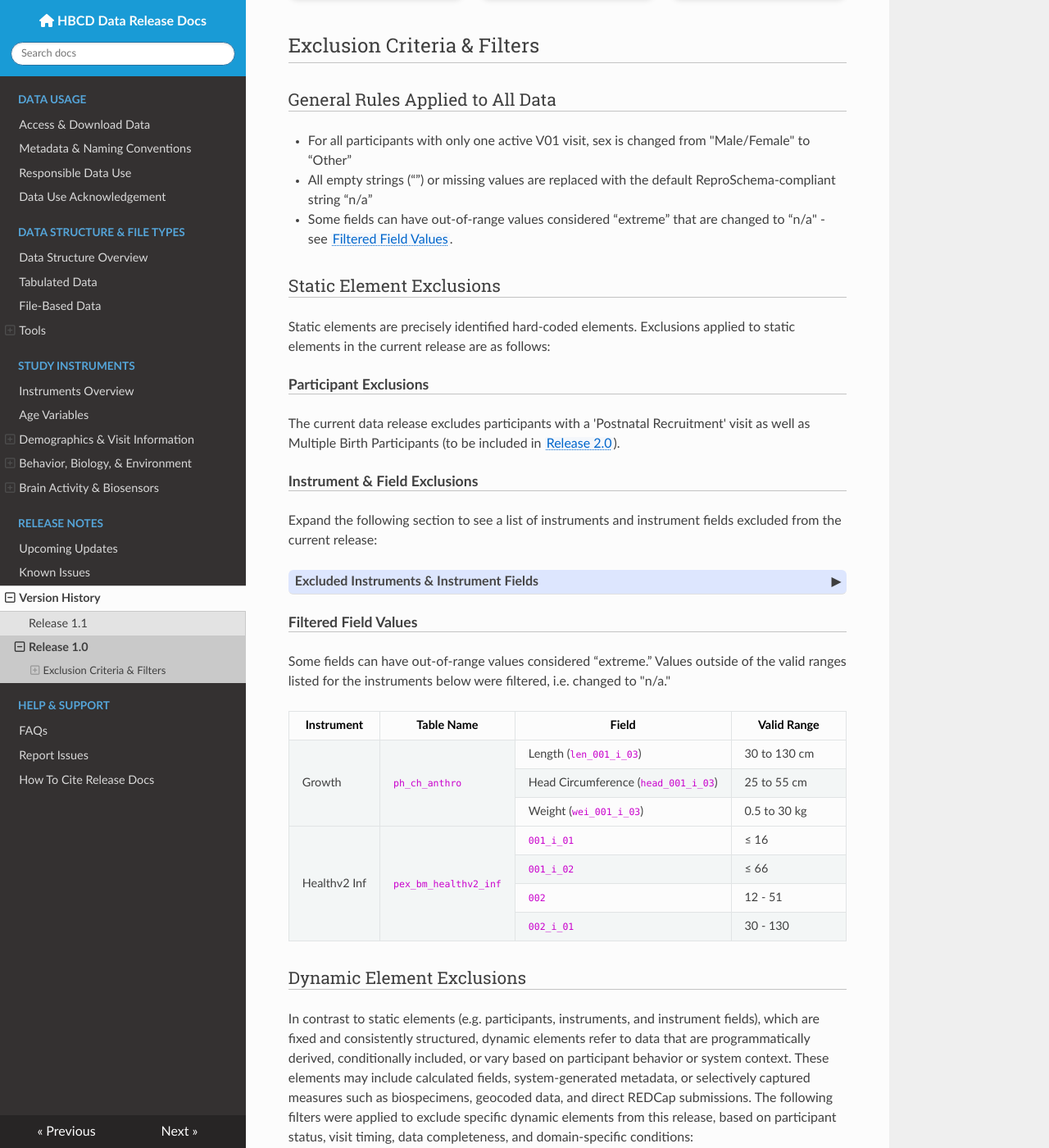
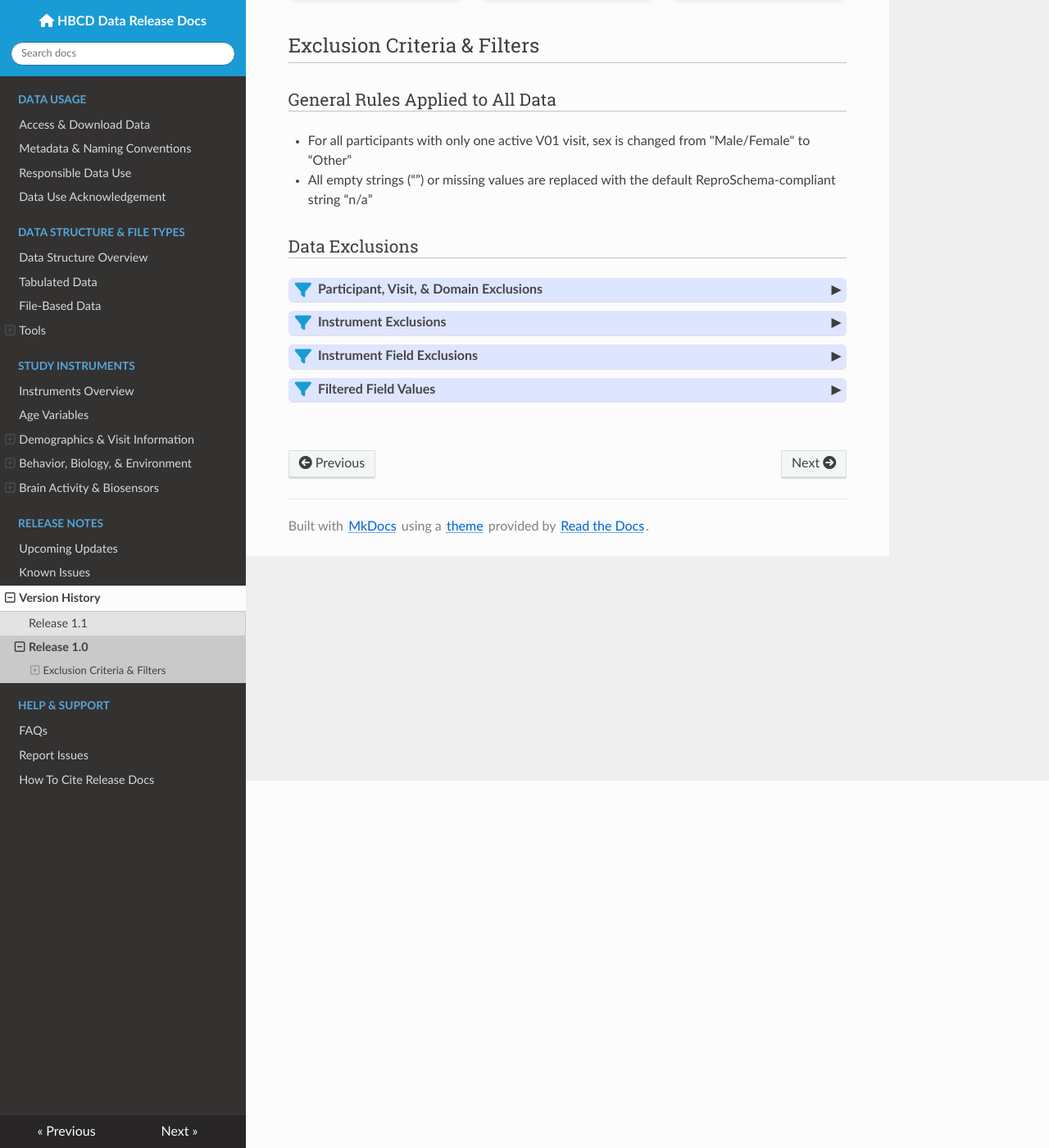
Before and after one commit to nbdc-datahub/hbcd-docs, an MkDocs documentation site: the page built from docs/changelog/versions/R1.md, in a window 1280 px wide and 1400 px high, scrolled down 448 px. Shown: the whole window at 82% size. Built offline with MkDocs 1.6.1, drawn with Linux system fonts in a browser that asks for light colours; nearby versions of some CDN libraries; some of the changed text lies outside the part shown.

Commit message:
reformat R1.0 page and exclusion filters description

```diff
--- a/docs/changelog/versions/R1.md
+++ b/docs/changelog/versions/R1.md
@@ -34,112 +34,129 @@
 ### General Rules Applied to All Data
 - For all participants with only one active V01 visit, sex is changed from "Male/Female" to “Other”
 - All empty strings (“”) or missing values are replaced with the default ReproSchema-compliant string “n/a”
-- Some fields can have out-of-range values considered “extreme” that are changed to “n/a" - see [Filtered Field Values](#filtered-field-values).
 
-### Static Element Exclusions
-Static elements are precisely identified hard-coded elements. Exclusions applied to static elements in the current release are as follows:
+### Data Exclusions
 
-#### Participant Exclusions
-The current data release excludes participants with a 'Postnatal Recruitment' visit as well as Multiple Birth Participants (to be included in [Release 2.0](../pending.md#release-20-release-date-tba)).
-
-#### Instrument & Field Exclusions
-
-Expand the following section to see a list of instruments and instrument fields excluded from the current release:
-
-<p>
-<div id="static-exclusions" class="table-banner" onclick="toggleCollapse(this)">
-    <span class="text-with-link">
-    <span class="text">Excluded Instruments & Instrument Fields</i></span>
-  <a class="anchor-link" href="#static-exclusions" title="Copy link">
+<div id="participants" class="table-banner" onclick="toggleCollapse(this)">
+  <span class="emoji"><i class="fa-solid fa-filter"></i></span>
+  <span class="text-with-link">
+  <span class="text">Participant, Visit, & Domain Exclusions</span>
+  <a class="anchor-link" href="#participants" title="Copy link">
   <i class="fa-solid fa-link"></i>
   </a>
   </span>
   <span class="arrow">▸</span>
 </div>
 <div class="table-collapsible-content">
-<div style="display: flex; gap: 10px; justify-content: flex-start; align-items: flex-start;">
-  <div>
-    <table style="width: 100%; border-collapse: collapse; table-layout: fixed; font-size: 14px">
-    <caption style="font-size: 1.2em; font-style: normal; padding-bottom: 5px;"><strong>Excluded Instruments</strong></caption>
-      <thead>
-        <tr>
-          <th style="width: 40%; text-align: center;">Instrument</th>
-          <th style="width: 30%; text-align: center;">Table Name</th>
-        </tr>
-      </thead>
-      <tbody>
-       <tr><td style="word-wrap: break-word; white-space: normal;">Biosensor Receipt Form</td><td style="word-wrap: break-word; white-space: normal;">sens_ch_rcpt</td></tr>
-    <tr><td style="word-wrap: break-word; white-space: normal;">EEG Acquisition Checklist - Form</td><td style="word-wrap: break-word; white-space: normal;">eeg_ch_chkl</td></tr>
-    <tr><td style="word-wrap: break-word; white-space: normal;">EEG Acquisition Checklist - Reattempt 1</td><td style="word-wrap: break-word; white-space: normal;">eeg_ch_chkl_1</td></tr>
-    <tr><td style="word-wrap: break-word; white-space: normal;">EEG Acquisition Checklist - Reattempt 2</td><td style="word-wrap: break-word; white-space: normal;">eeg_ch_chkl_2</td></tr>
-    <tr><td style="word-wrap: break-word; white-space: normal;">GABI Setup</td><td style="word-wrap: break-word; white-space: normal;">nt_pa_gabi_setup</td></tr>
-    <tr><td style="word-wrap: break-word; white-space: normal;">GABI Receipt</td><td style="word-wrap: break-word; white-space: normal;">nt_pa_gabi_rcpt</td></tr>
-    <tr><td style="word-wrap: break-word; white-space: normal;">ERICA 3–7 Months</td><td style="word-wrap: break-word; white-space: normal;">mh_cg_erica_3_7m</td></tr>
-    <tr><td style="word-wrap: break-word; white-space: normal;">ERICA 7–9 Months</td><td style="word-wrap: break-word; white-space: normal;">mh_cg_erica_7_9m</td></tr>
-    <tr><td style="word-wrap: break-word; white-space: normal;">ERICA FCM Admin 3–7 Months</td><td style="word-wrap: break-word; white-space: normal;">mh_cg_erica_fcm_adm_3_7m</td></tr>
-    <tr><td style="word-wrap: break-word; white-space: normal;">ERICA FCM Admin 7–9 Months</td><td style="word-wrap: break-word; white-space: normal;">mh_cg_erica_fcm_adm_7_9m</td></tr>
-    <tr><td style="word-wrap: break-word; white-space: normal;">MRI Data Summary Form</td><td style="word-wrap: break-word; white-space: normal;">mri_ra_chkl_data</td></tr>
-    <tr><td style="word-wrap: break-word; white-space: normal;">MRI Scan Session Summary Form</td><td style="word-wrap: break-word; white-space: normal;">mri_ra_chkl_scan</td></tr>
-    <tr><td style="word-wrap: break-word; white-space: normal;">MRI Pre/Post Scan Prep</td><td style="word-wrap: break-word; white-space: normal;">mri_ra_prep</td></tr>
-    <tr><td style="word-wrap: break-word; white-space: normal;">NIH Baby ToolBox</td><td style="word-wrap: break-word; white-space: normal;">ncl_ch_nbtb</td></tr>
-    <tr><td style="word-wrap: break-word; white-space: normal;">Participant Feedback Form</td><td style="word-wrap: break-word; white-space: normal;">adm_cg_fb</td></tr>
-    <tr><td style="word-wrap: break-word; white-space: normal;">RA Feedback</td><td style="word-wrap: break-word; white-space: normal;">adm_ra_fb</td></tr>
-    <tr><td style="word-wrap: break-word; white-space: normal;">Participant Alerts</td><td style="word-wrap: break-word; white-space: normal;">admin_alert</td></tr>
-    <tr><td style="word-wrap: break-word; white-space: normal;">TLFB (Timeline Follow Back) Summary Parser</td><td style="word-wrap: break-word; white-space: normal;">pex_ch_tlfb</td></tr>
-    <tr><td style="word-wrap: break-word; white-space: normal;">Visit Level Data</td><td style="word-wrap: break-word; white-space: normal;">adm_fd_visitdata</td></tr>
-    <tr><td style="word-wrap: break-word; white-space: normal;">Visit Start</td><td style="word-wrap: break-word; white-space: normal;">visit_start</td></tr>
-    <tr><td style="word-wrap: break-word; white-space: normal;">Urgent Events</td><td style="word-wrap: break-word; white-space: normal;">adm_fd_urgent</td></tr>
-    <tr><td style="word-wrap: break-word; white-space: normal;">Transitions in Care Questionnaire</td><td style="word-wrap: break-word; white-space: normal;">sed_cg_tic</td></tr>
-    </tbody>
-    </table>
-  </div>
-
-  <div>
-    <table style="width: 100%; border-collapse: collapse; table-layout: fixed; font-size: 14px">
-    <caption style="font-size: 1.2em; font-style: normal; padding-bottom: 5px;"><strong>Excluded Instrument Fields</strong></caption>
-      <thead>
-        <tr>
-          <th style="width: 30%; text-align: center;">Field</th>
-          <th style="width: 30%; text-align: center;">Field Name</th>
-        </tr>
-      </thead>
-  <tbody>
-    <tr><td style="word-wrap: break-word; white-space: normal;">Examiner</td><td style="word-wrap: break-word; white-space: normal;">Examiner</td></tr>
-    <tr><td style="word-wrap: break-word; white-space: normal;">Date of Birth</td><td style="word-wrap: break-word; white-space: normal;">DOB</td></tr>
-    <tr><td style="word-wrap: break-word; white-space: normal;">Informant</td><td style="word-wrap: break-word; white-space: normal;">informant</td></tr>
-    <tr><td style="word-wrap: break-word; white-space: normal;">Validity</td><td style="word-wrap: break-word; white-space: normal;">validity</td></tr>
-    <tr><td style="word-wrap: break-word; white-space: normal;">Duration</td><td style="word-wrap: break-word; white-space: normal;">duration</td></tr>
-    <tr><td style="word-wrap: break-word; white-space: normal;">Window Difference</td><td style="word-wrap: break-word; white-space: normal;">window_difference</td></tr>
-    <tr><td style="word-wrap: break-word; white-space: normal;">Start timestamp</td><td style="word-wrap: break-word; white-space: normal;">timestamp_start</td></tr>
-    <tr><td style="word-wrap: break-word; white-space: normal;">Stop timestamp</td><td style="word-wrap: break-word; white-space: normal;">timestamp_stop</td></tr>
-    <tr><td style="word-wrap: break-word; white-space: normal;">REDCap timestamp</td><td style="word-wrap: break-word; white-space: normal;">timestamp_redcap_locked</td></tr>
-    <tr><td style="word-wrap: break-word; white-space: normal;">Visit Data</td><td style="word-wrap: break-word; white-space: normal;">visit_stage removed from the visit_data category</td></tr>
-    <tr><td style="word-wrap: break-word; white-space: normal;">Height/Weight/Head Circumference</td><td style="word-wrap: break-word; white-space: normal;">ph_ch_anthro – BMI-related fields removed</td></tr>
-    <tr><td style="word-wrap: break-word; white-space: normal;">Breast Feeding History</td><td style="word-wrap: break-word; white-space: normal;">ph_cg_phx_i_bfh – All fields except 001 excluded</td></tr>
-    <tr><td style="word-wrap: break-word; white-space: normal;">Clinical Alerts</td><td style="word-wrap: break-word; white-space: normal;"> </td></tr>
-    <tr><td style="word-wrap: break-word; white-space: normal;">REDCap Complete status</td><td style="word-wrap: break-word; white-space: normal;">complete</td></tr>
-    <tr><td style="word-wrap: break-word; white-space: normal;">Scannable codes</td><td style="word-wrap: break-word; white-space: normal;">BioSamples codes, tracking Nos, etc.</td></tr>
-    <tr><td style="word-wrap: break-word; white-space: normal;">Line fields</td><td style="word-wrap: break-word; white-space: normal;"> </td></tr>
-    </tbody>
-    </table>
-  </div>
-</div>
+<p>The following participant data is excluded from the release:</p>
+<table class="table-no-vertical-lines" style="width: 100%; border-collapse: collapse; table-layout: fixed;">
+<thead>
+  <th></th>
+  <th>Excluded Data</th>
+</thead>
+<tbody>
+<tr>
+  <td colspan="1" rowspan="4"><strong>Participant Filters</strong></td>
+  <td>Inactive participants/sessions</td>
+</tr>
+<tr><td>Participants with no brain rating or brain rating noted as "atypical"</td></tr>
+<tr><td>Postnatal Recruitment participants</td></tr>
+<tr>
+  <td>Multiple Birth participants</td></tr>
+<tr>
+<td><strong>Visit Filters</strong></td>
+<td>Visits with 'LaunchPad Complete' Status set to 'Complete' after 2024-07-01 are excluded</td>
+</tr>
+<tr>
+<td colspan="1" rowspan="3"><strong>Domain Filters</strong></td>
+<td>BioSpecimens</td></tr>
+<tr><td>Geocoding data</td></tr>
+<tr><td>Transitions in Care</td></tr>
+</tbody>
+</table>
 </div>
 
-</p>
+<div id="instruments" class="table-banner" onclick="toggleCollapse(this)">
+  <span class="emoji"><i class="fa-solid fa-filter"></i></span>
+  <span class="text-with-link">
+  <span class="text">Instrument Exclusions</span>
+  <a class="anchor-link" href="#instruments" title="Copy link">
+  <i class="fa-solid fa-link"></i>
+  </a>
+  </span>
+  <span class="arrow">▸</span>
+</div>
+<div class="table-collapsible-content">
+<table class="table-no-vertical-lines" style="width: 100%; border-collapse: collapse; table-layout: fixed;">
+<thead>
+  <th>Instrument(s)</th>
+  <th>Table Name(s)</th>
+</thead>
+<tbody>
+<tr><td>Biosensor Receipt Form</td><td><code>sens_ch_rcpt</code></td></tr>
+<tr><td>EEG Acquisition Checklists</td><td><code>eeg_ch_chkl</code> / <code>eeg_ch_chkl_1</code> / <code>eeg_ch_chk2</code></td></tr>
+<tr><td>ERICA forms</td><td><code>mh_cg_erica_3_7m</code> / <code>mh_cg_erica_7_9m</code> / <code>mh_cg_erica_fcm_adm_3_7m</code> / <code>mh_cg_erica_fcm_adm_7_9m</code></td></tr>
+<tr><td>GABI Setup/Receipt</td><td><code>nt_pa_gabi_setup</code> / <code>nt_pa_gabi_rcpt</code></td></tr>
+<tr><td>MRI Checklists & Pre/Post Scan Prep</td><td><code>mri_ra_chkl_data</code> / <code>mri_ra_chkl_scan</code> / <code>mri_ra_prep</code></td></tr>
+<tr><td>NIH Baby ToolBox</td><td><code>ncl_ch_nbtb</code></td></tr>
+<tr><td>Participant / RA Feedback</td><td><code>adm_cg_fb</code> / <code>adm_ra_fb</code></td></tr>
+<tr><td>Transitions in Care Questionnaire</td><td><code>sed_cg_tic</code></td></tr>
+<tr><td>Urgent Events & Participant Alerts</td><td><code>adm_fd_urgent</code> / <code>admin_alert</code></td></tr>
+<tr><td>Visit Start / Visit Level Data</td><td><code>visit_start</code> / <code>adm_fd_visitdata</code></td></tr>
+</tbody>
+</table>
+</div>
 
-#### Filtered Field Values
-Some fields can have out-of-range values considered “extreme.” Values outside of the valid ranges listed for the instruments below were filtered, i.e. changed to "n/a."
+<div id="fields" class="table-banner" onclick="toggleCollapse(this)">
+  <span class="emoji"><i class="fa-solid fa-filter"></i></span>
+  <span class="text-with-link">
+  <span class="text">Instrument Field Exclusions</span>
+  <a class="anchor-link" href="#fields" title="Copy link">
+  <i class="fa-solid fa-link"></i>
+  </a>
+  </span>
+  <span class="arrow">▸</span>
+</div>
+<div class="table-collapsible-content">
+<table class="table-no-vertical-lines" style="width: 100%; border-collapse: collapse; table-layout: fixed;">
+<thead>
+  <th>Table Field(s)</th>
+  <th>Field Name(s)/Details</th>
+</thead>
+<tbody>
+  <tr><td>Examiner / Duration / Informant / Validity</td><td><code>examiner</code> / <code>duration</code> / <code>informant</code> / <code>validity</code></td></tr>
+  <tr><td>Date of Birth</td><td><code>DOB</code></td></tr>
+  <tr><td>Window Difference</td><td><code>window_difference</code></td></tr>
+  <tr><td>Start / Stop / REDCap timestamp</td><td><code>timestamp_start</code> / <code>timestamp_stop</code> / <code>timestamp_redcap_locked</code></td></tr>
+  <tr><td>Visit Data</td><td><code>visit_stage</code> removed from the <code>visit_data</code> category</td></tr>
+  <tr><td>Height/Weight/Head Circumference BMI</td><td><code>ph_ch_anthro</code> – BMI-related fields removed</td></tr>
+  <tr><td>Breast Feeding History Fields</td><td><code>ph_cg_phx_i_bfh</code> – All fields except <code>001</code> excluded</td></tr>
+  <tr><td>Clinical Alerts / Line fields</td><td> </td></tr>
+  <tr><td>REDCap Complete status</td><td><code>complete</code></td></tr>
+  <tr><td>Scannable codes</td><td>Biosamples codes, tracking numbers, etc.</td></tr>
+</tbody>
+</table>
+</div>
 
-<table style="width: 100%; border-collapse: collapse; table-layout: fixed;">
-  <thead>
-    <tr>
-      <th style="width: 10%; text-align: center;">Instrument</th>
-      <th style="width: 10%; text-align: center;">Table Name</th>
-      <th style="width: 30%; text-align: center;">Field</th>
-      <th style="width: 30%; text-align: center;">Valid Range</th>
-    </tr>
-  </thead>
+<div id="field-values" class="table-banner" onclick="toggleCollapse(this)">
+  <span class="emoji"><i class="fa-solid fa-filter"></i></span>
+  <span class="text-with-link">
+  <span class="text">Filtered Field Values</span>
+  <a class="anchor-link" href="#field-values" title="Copy link">
+  <i class="fa-solid fa-link"></i>
+  </a>
+  </span>
+  <span class="arrow">▸</span>
+</div>
+<div class="table-collapsible-content">
+<p>Some fields can have out-of-range values considered “extreme.” Values outside of the valid ranges listed for the instruments below were filtered, i.e. changed to "n/a."</p>
+<table class="table-no-vertical-lines" style="width: 100%; border-collapse: collapse; table-layout: fixed;">
+<thead>
+  <th>Instrument</th>
+  <th>Table Name</th>
+  <th>Field</th>
+  <th>Valid Range</th>
+</thead>
 <tbody>
 <td colspan="1" rowspan="4">Growth</td>
 <td colspan="1" rowspan="4"><code>ph_ch_anthro</code></td>
@@ -175,22 +192,6 @@ Some fields can have out-of-range values considered “extreme.” Values outsid
     </tr>
 </tbody>
 </table>
+</div>
 
-### Dynamic Element Exclusions
-
-In contrast to static elements (e.g. participants, instruments, and instrument fields), which are fixed and consistently structured, dynamic elements refer to data that are programmatically derived, conditionally included, or vary based on participant behavior or system context. These elements may include calculated fields, system-generated metadata, or selectively captured measures such as biospecimens, geocoded data, and direct REDCap submissions. The following filters were applied to exclude specific dynamic elements from this release, based on participant status, visit timing, data completeness, and domain-specific conditions:
-
-<ul>
-<b>Participant Filters:</b>
-    <li>No brain rating or brain rating noted “atypical” are not selected</li>
-    <li>Only active participants and sessions are selected</li>
-</ul>
-<ul><b>Visit Filters:</b>
-<li>Only visits whose 'LaunchPad Complete' Status was set to 'Complete' before July 1st, 2024 are included</li>
-</ul>
-<ul>
-<b>Domain Filters:</b>
-    <li>BioSpecimens</li>
-    <li>Geocoding data</li>
-    <li>Transition in Care</li>
-</ul>
+<br>
--- a/docs/css/tables.css
+++ b/docs/css/tables.css
@@ -164,7 +164,6 @@ th, td {
   background-color: #f9f9f9;
 }
 
-
 /* Compact table with no vertical lines */
 .compact-table-no-vertical-lines {
   border-collapse: collapse;
@@ -196,3 +195,41 @@ th, td {
   line-height: 1;
   font-size: 1em !important;
 }
+
+/* Table with expandable sections */
+.expandable-table {
+  width: 100%;
+  border-collapse: collapse;
+  table-layout: fixed;
+  font-size: 15px;
+  background-color: #fafafa; /* base color */
+}
+
+.expandable-table th,
+.expandable-table td {
+  padding: 6px 8px;
+  vertical-align: top;
+  border-left: none !important;
+  border-right: none !important;
+}
+
+/* Default row background */
+.expandable-table tr {
+  background-color: #fafafa;
+}
+
+/* Group header rows */
+.group-header td {
+  font-weight: bold;
+  cursor: pointer;
+  border-top: 2px solid #ccc;
+}
+
+.group-header:hover td {
+  background-color: #dde6fe !important;
+}
+
+/* Indented child rows */
+.child-row td {
+  padding-left: 20px;
+}
```
